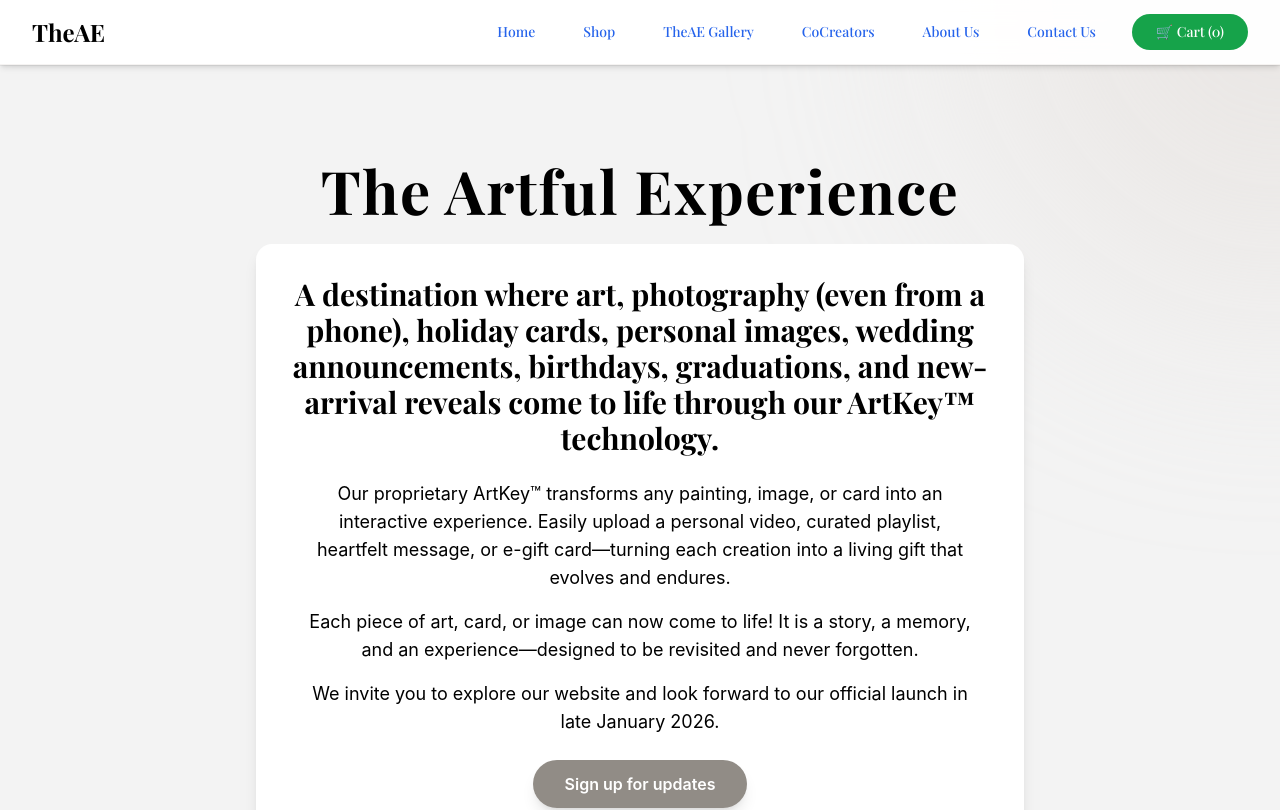
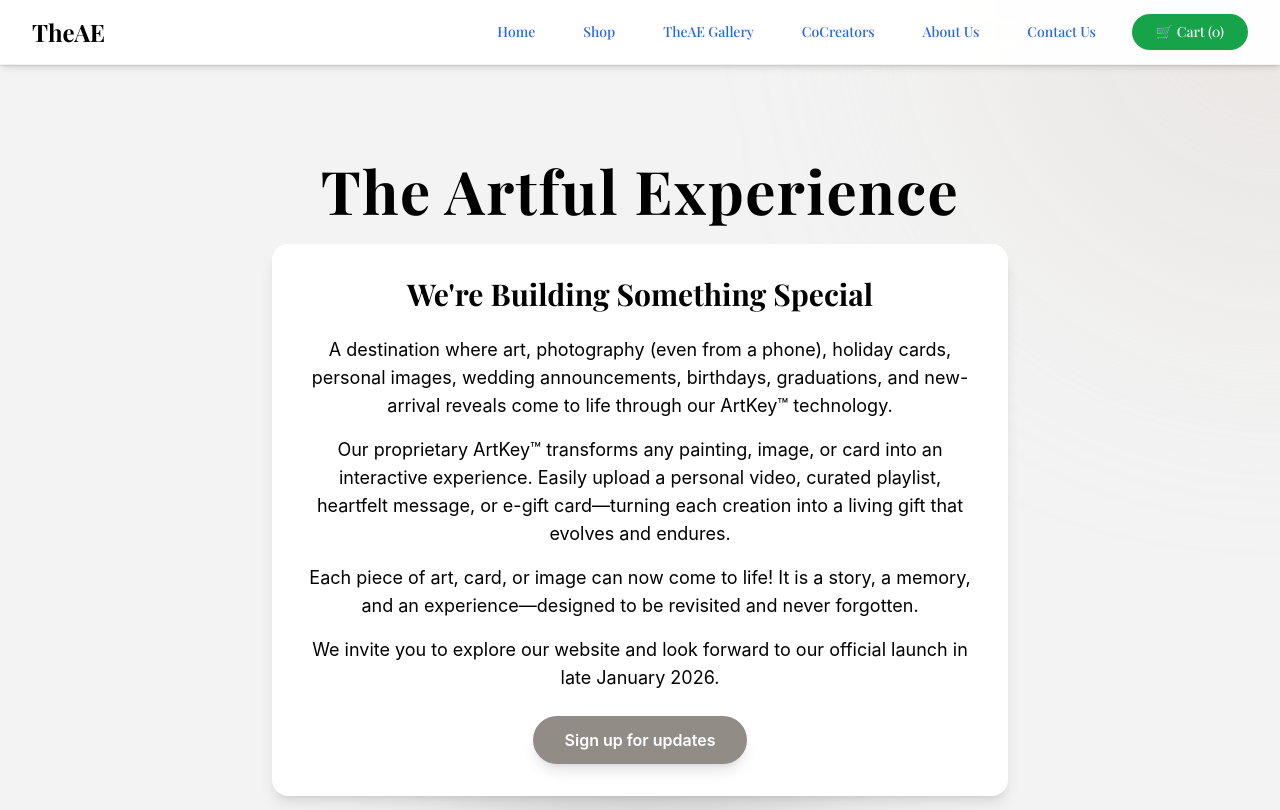
Before and after one commit to emailaaguirre-eng/tae-full-devsite, a Next.js app: page / in a window 1280 px wide. Shown: the top 810 px of the page. Built offline with nearby package versions, Linux system fonts and the light colour scheme; no server answers; a web font is replaced by a local one.

Commit message:
Fix Hero section: restore 'We're Building Something Special' as sub-header

```diff
--- a/components/Hero.tsx
+++ b/components/Hero.tsx
@@ -68,9 +68,12 @@ export default function Hero() {
           <div className="mt-6 max-w-3xl mx-auto">
             <div className="bg-white rounded-2xl p-8 shadow-lg inline-block">
               <h2 className="text-2xl md:text-3xl font-bold text-brand-darkest mb-6 font-playfair text-center">
-                A destination where art, photography (even from a phone), holiday cards, personal images, wedding announcements, birthdays, graduations, and new-arrival reveals come to life through our ArtKey™ technology.
+                We&apos;re Building Something Special
               </h2>
               <div className="text-lg text-brand-darkest max-w-2xl mx-auto mb-6 text-center space-y-4">
+                <p>
+                  A destination where art, photography (even from a phone), holiday cards, personal images, wedding announcements, birthdays, graduations, and new-arrival reveals come to life through our ArtKey™ technology.
+                </p>
                 <p>
                   Our proprietary ArtKey™ transforms any painting, image, or card into an interactive experience. Easily upload a personal video, curated playlist, heartfelt message, or e-gift card—turning each creation into a living gift that evolves and endures.
                 </p>
```
